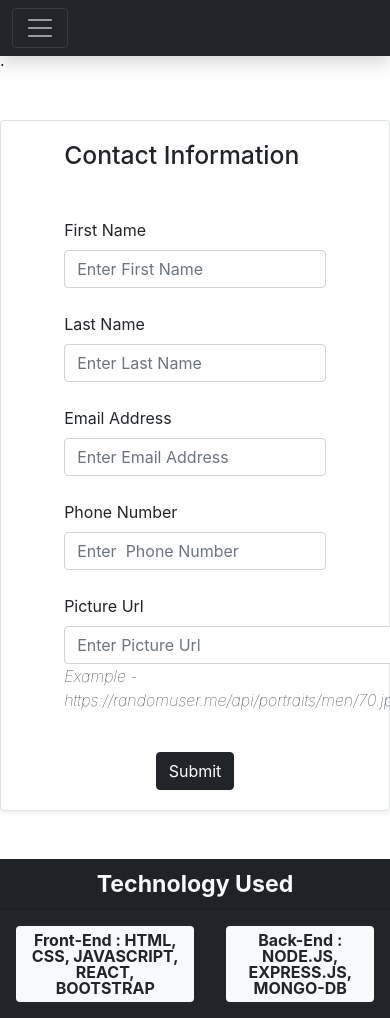
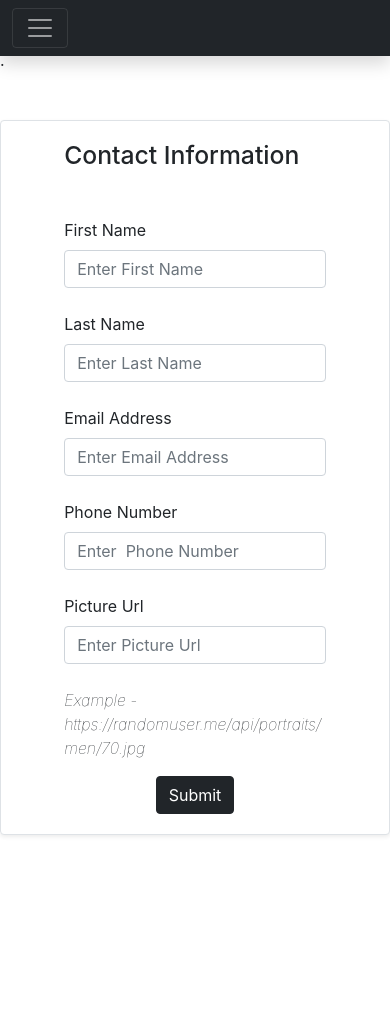
Before and after one commit to sanketsupekar/phone-directory, a React (Create React App) app: page /contact in a window 390 px wide. After the commit the page ends 883 px from the top, so only its background shows below. Built offline with nearby package versions, Linux system fonts and the light colour scheme.

Commit message:
UI responsive update

```diff
--- a/src/components/ContactCreate.js
+++ b/src/components/ContactCreate.js
@@ -218,8 +218,11 @@ export default function ContactCreate(props) {
                 maxLength={100}
                 required
               />
-              <p className="fw-lighter fst-italic fs-8">Example - https://randomuser.me/api/portraits/men/70.jpg</p>
+
             </div>
+          </div>
+          <div style={{ inlineSize: "auto" , overflowWrap: "break-word"}}>
+          <p className="fw-lighter fst-italic fs-9">Example - https://randomuser.me/api/portraits/men/70.jpg</p>
           </div>
 
           <button type="submit" className="btn btn-dark align-self-center">
@@ -227,7 +230,7 @@ export default function ContactCreate(props) {
           </button>
         </form>
       </div>
-      <Footer></Footer>
+
     </>
   );
 }
--- a/src/components/ContactSearch.js
+++ b/src/components/ContactSearch.js
@@ -112,7 +112,6 @@ export default function ContactSearch() {
           );
         })}
       </div>
-      <Footer></Footer>
     </>
   );
 }
```
